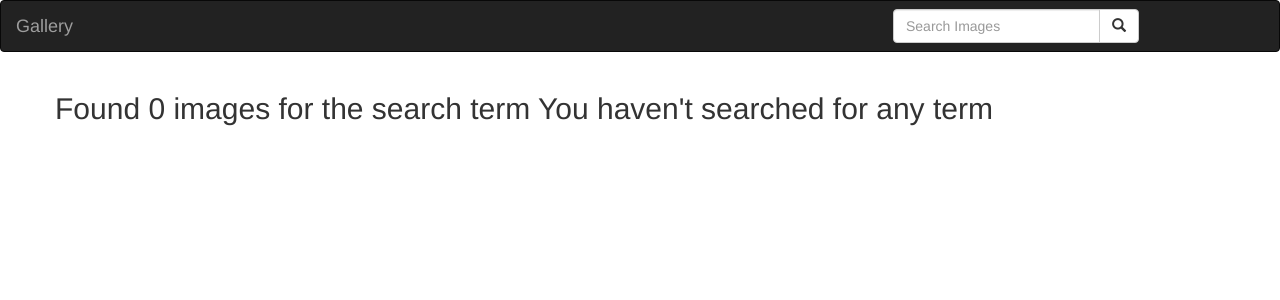
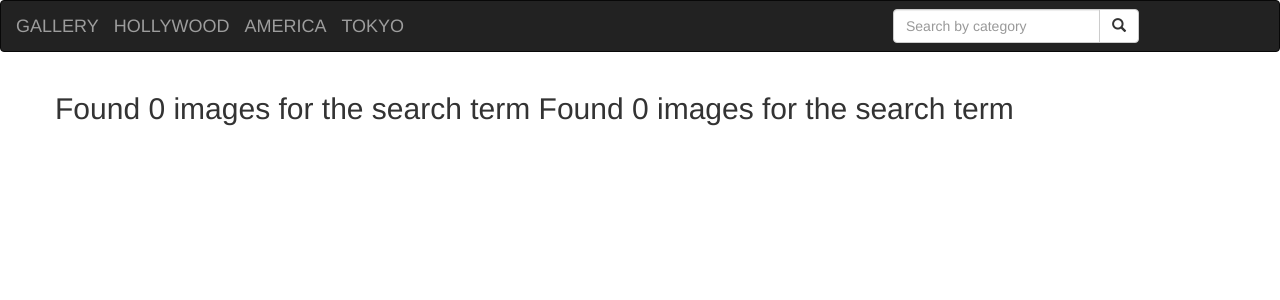
Before and after one commit to annstella/gallery, a Django app: page /search/ in a window 1280 px wide. Shown: the top 300 px of the page. Run offline with Django 3.2, Linux system fonts and the light colour scheme; some libraries are stand-ins or nearby versions.

Commit message:
created readme

```diff
--- a/pics/templates/navbar.html
+++ b/pics/templates/navbar.html
@@ -9,7 +9,10 @@
   <nav class="navbar navbar-inverse">
     <div class="container-fluid">
       <div class="navbar-header">
-        <a class="navbar-brand" href="{% url 'pics' %}">Gallery</a>
+        <a class="navbar-brand" href="{% url 'pics' %}">GALLERY</a>
+        <a class="navbar-brand" href="{% url 'pics' %}">HOLLYWOOD</a>
+        <a class="navbar-brand" href="{% url 'pics' %}">AMERICA</a>
+        <a class="navbar-brand" href="{% url 'pics' %}">TOKYO</a>
       </div>
 
       <!-- Adding a search form  -->
@@ -18,7 +21,7 @@
         <form class="navbar-form" role="search" action="{% url 'search_results' %}">
 
           <div class="input-group">
-            <input type="text" class="form-control" placeholder="Search Images" name="image">
+            <input type="text" class="form-control" placeholder="Search by category" name="image">
             <div class="input-group-btn">
               <button class="btn btn-default" type="submit"><i class="glyphicon glyphicon-search"></i></button>
             </div>
--- a/pics/views.py
+++ b/pics/views.py
@@ -17,10 +17,10 @@
     if 'category' in request.GET and request.GET["category"]:
         search_term = request.GET.get("category")
         searched_categories = Category.search_by_category(search_term)
-        message = f"{search_term}"
+        message = f"{search_category}"
 
         return render(request, 'all-pics/search.html',{"message":message,"categories": searched_categories})
 
     else:
-        message = "You haven't searched for any term"
+        message = " Found 0 images for the search term"
         return render(request, 'all-pics/search.html',{"message":message})
--- /dev/null
+++ b/requirements.txt
@@ -0,0 +1,5 @@
+Django==1.11
+django-bootstrap3==11.0.0
+Pillow==5.2.0
+psycopg2==2.7.5
+pytz==2018.5
--- a/static/css/basepics.css
+++ b/static/css/basepics.css
@@ -1,4 +1,4 @@
 h1
 {
-  color: green;
+  color: yellow;
 }
```
Also changed, not shown: README.md (added), media/images/2a8a22c2798c065f8ef312eafa9c05aa.jpg (added), media/images/307b8153d14d6b47b3b927c76bd5f97a.jpg (added), media/images/5c27235ee074ed976c2db2e6c3b67e94.jpg (added), media/images/5c27235ee074ed976c2db2e6c3b67e94_sKFDt6H.jpg (added), media/images/6bea8243df085fbba9e2935772330ae0.jpg (added), media/images/baf659340d75a7a9022d6af2c7fbd438.jpg (added), media/images/d055b07e170de2a27e824c84ae3320ea.jpg (added), media/images/eb690ed2bf252a0147e49d23f5556761.jpg (added).
